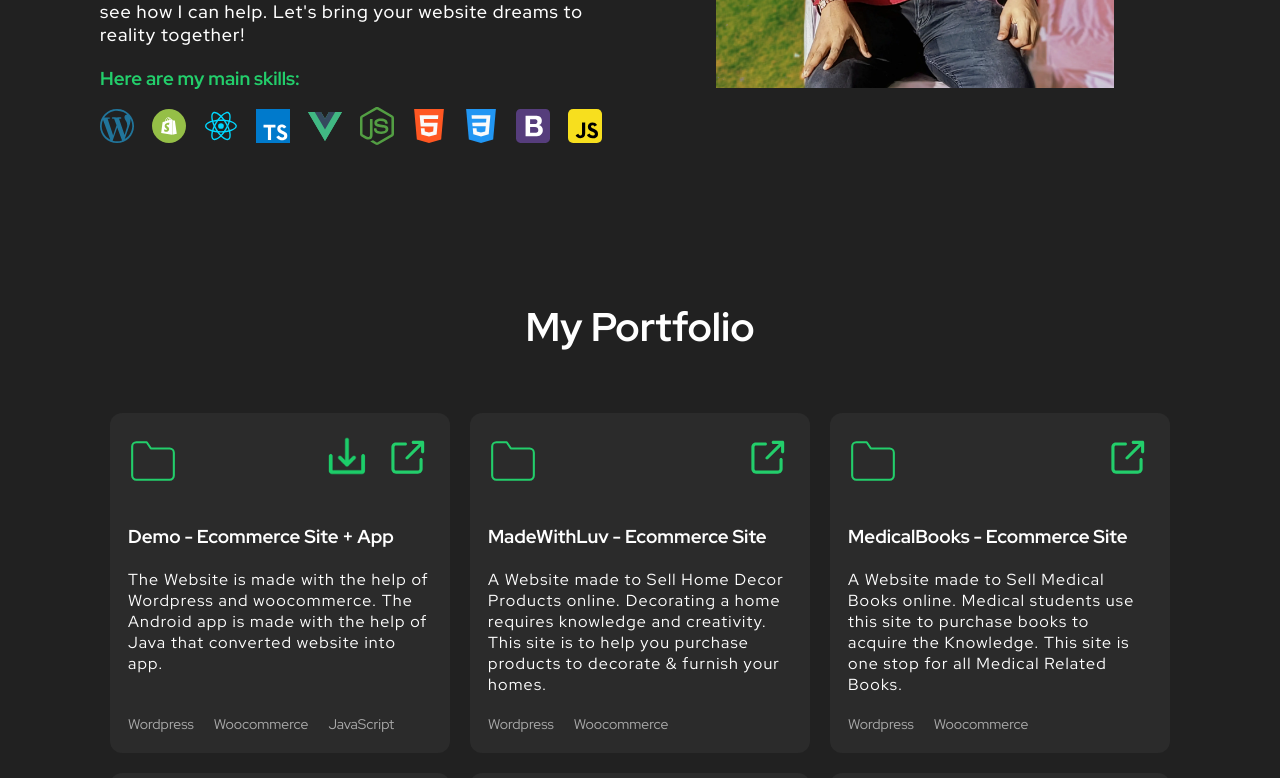
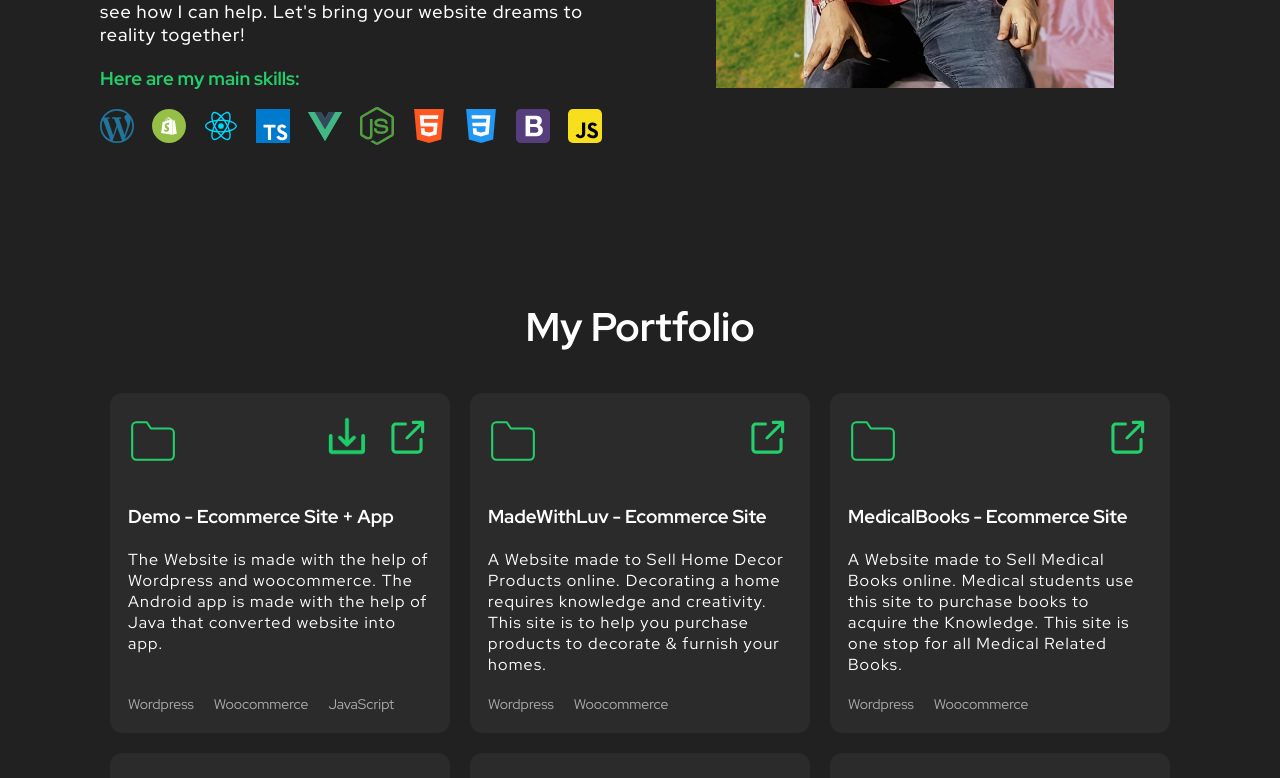
Before and after one commit to CodeVinayak/Portfolio-v2, a React (Create React App) app: page / in a window 1280 px wide. Shown: the part 1041-1819 px from the top of the page. Built offline with nearby package versions, Linux system fonts and the light colour scheme.

Commit message:
Update styles.ts

```diff
--- a/src/components/Portfolio/styles.ts
+++ b/src/components/Portfolio/styles.ts
@@ -7,7 +7,7 @@ export const Container = styled.section`
   h2{
     text-align: center;
     font-size: 4rem;
-    margin-bottom: 5rem;
+    margin-bottom: 3rem;
   }
   .projects{
     display: grid;
```
